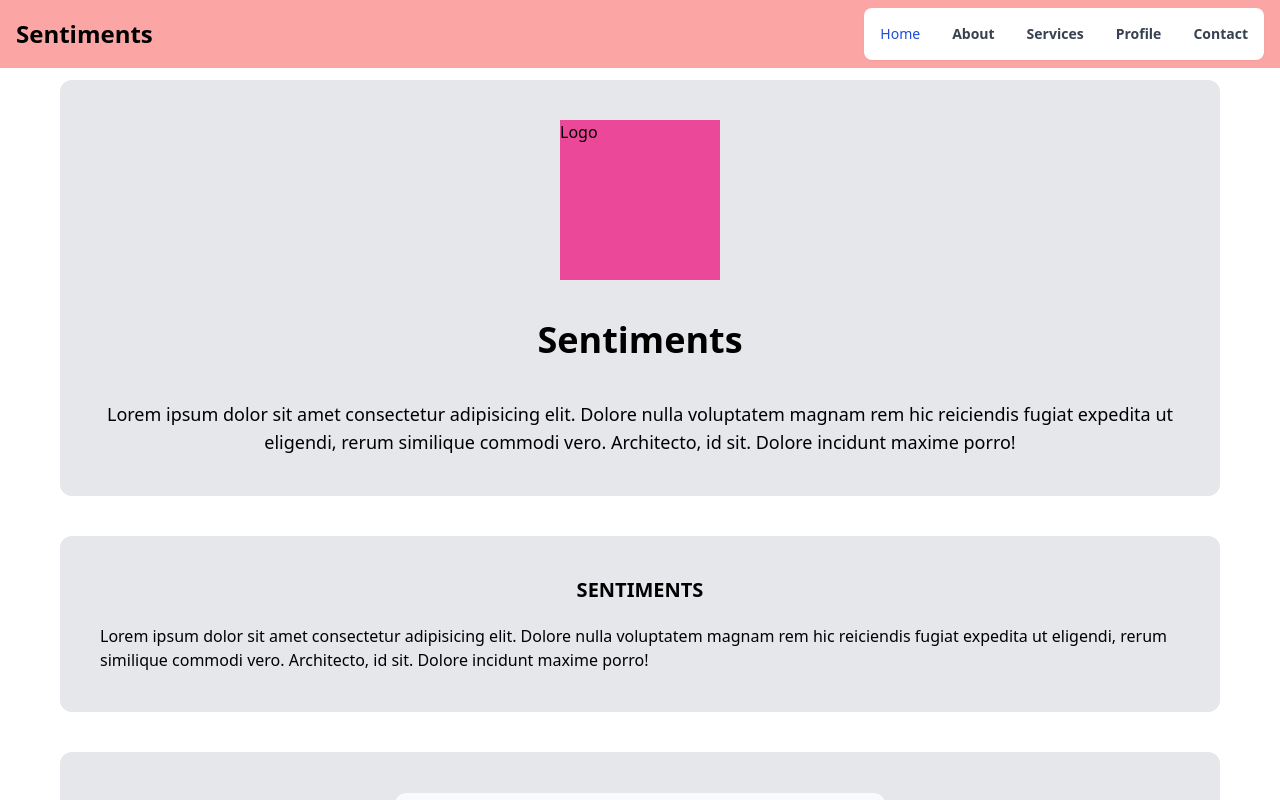
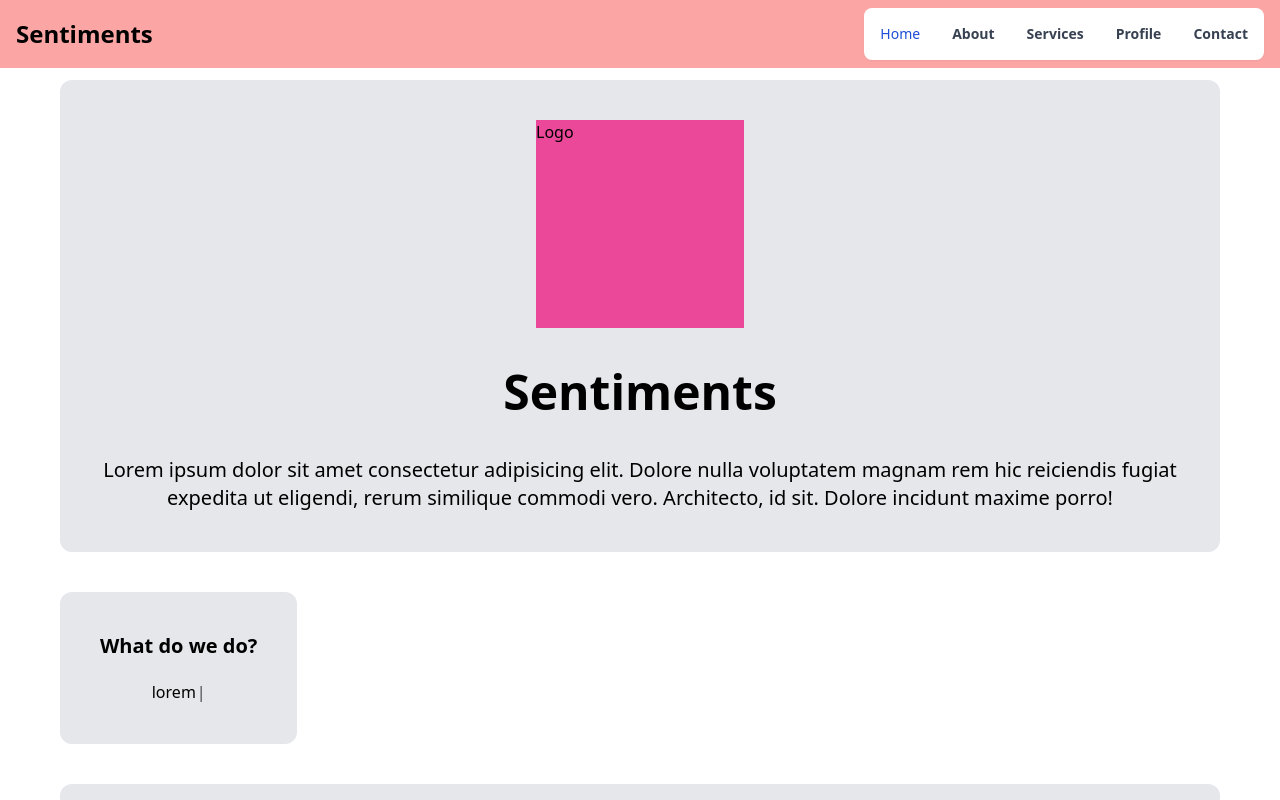
Before and after one commit to tany071/sentiments, a Next.js app: page / in a window 1280 px wide. Shown: the top 800 px of the page. Built offline with nearby package versions, Linux system fonts and the light colour scheme.

Commit message:
:construction: [wip] update index

```diff
--- a/package.json
+++ b/package.json
@@ -17,6 +17,7 @@
     "react-chartjs-2": "^5.2.0",
     "react-dom": "18.2.0",
     "react-icons": "^4.8.0",
+    "typewriter-effect": "^2.19.0",
     "zod": "^3.20.2"
   },
   "devDependencies": {
--- a/src/pages/index.tsx
+++ b/src/pages/index.tsx
@@ -2,6 +2,8 @@ import { type NextPage } from "next";
 import Head from "next/head";
 import { useEffect } from "react";
 import Charted from "../components/Charted";
+import Typewriter from 'typewriter-effect';
+
 
 const Home: NextPage = () => {
   return (
@@ -14,9 +16,9 @@ const Home: NextPage = () => {
       <main className="mx-5">
       <section className="mx-10 p-10 bg-gray-200 rounded-xl">
           <div className="flex flex-col items-center justify-center space-y-10 ">
-            <h1 className="bg-pink-500 h-40 w-40 ">Logo</h1>
-            <h1 className="text-4xl font-bold">Sentiments</h1>
-            <p className="text-center text-lg">
+            <h1 className="bg-pink-500 h-52 w-52 ">Logo</h1>
+            <h1 className="text-5xl font-bold">Sentiments</h1>
+            <p className="text-center text-xl">
               Lorem ipsum dolor sit amet consectetur adipisicing elit. Dolore
               nulla voluptatem magnam rem hic reiciendis fugiat expedita ut
               eligendi, rerum similique commodi vero. Architecto, id sit. Dolore
@@ -25,14 +27,29 @@ const Home: NextPage = () => {
           </div>
         </section>
         <section className="p-10">
-          <div className="flex-col justify-center place-items-center bg-gray-200 p-10 rounded-xl space-y-5 ">
-            <h1 className=" text-xl font-bold ">SENTIMENTS</h1>
-            <p className="">
+          <div className="flex justify-between">
+           <div className="flex-col justify-center place-items-center bg-gray-200 p-10 rounded-xl space-y-5 ">
+            <h1 className=" text-xl font-bold ">What do we do?</h1>
+            {/* <p className="">
               Lorem ipsum dolor sit amet consectetur adipisicing elit. Dolore
               nulla voluptatem magnam rem hic reiciendis fugiat expedita ut
               eligendi, rerum similique commodi vero. Architecto, id sit. Dolore
               incidunt maxime porro!
-            </p>
+            </p> */}
+              <Typewriter
+                 options={{
+                    loop: true,
+                  }}
+                  onInit={(typewriter) => {
+                           typewriter.typeString('loremipsum')
+                           .pauseFor(1500)
+                          .deleteAll()
+                          .start();
+                  }}
+              />
+
+
+           </div>
           </div>
         </section>
         <section className="mx-10 p-10 bg-gray-200 rounded-xl">
```
Also changed, not shown: public/sentiments logo.png (renamed from public/logo.png), 1 other file (tests, documents, lock files or other folders).
